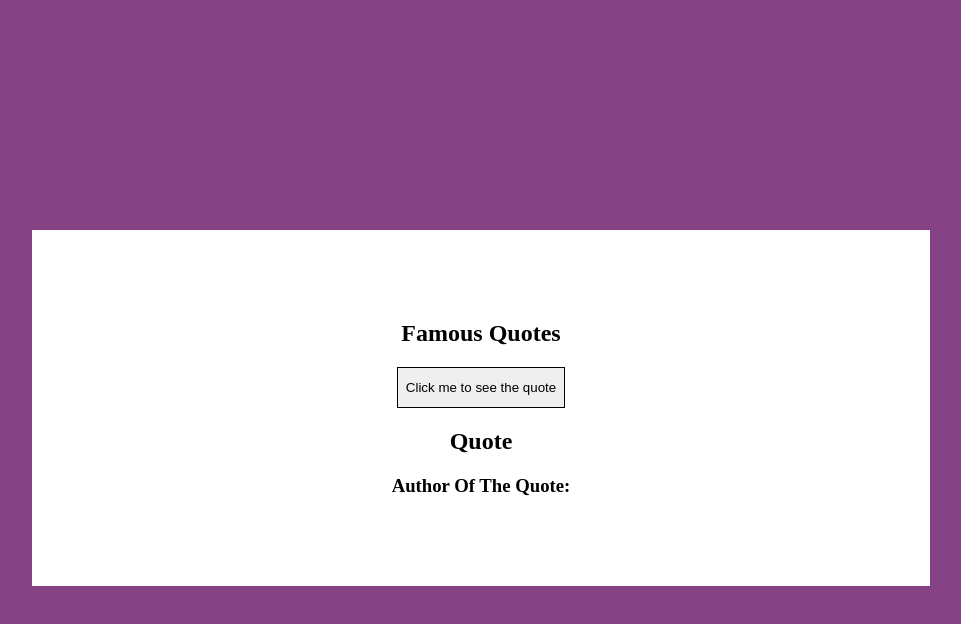
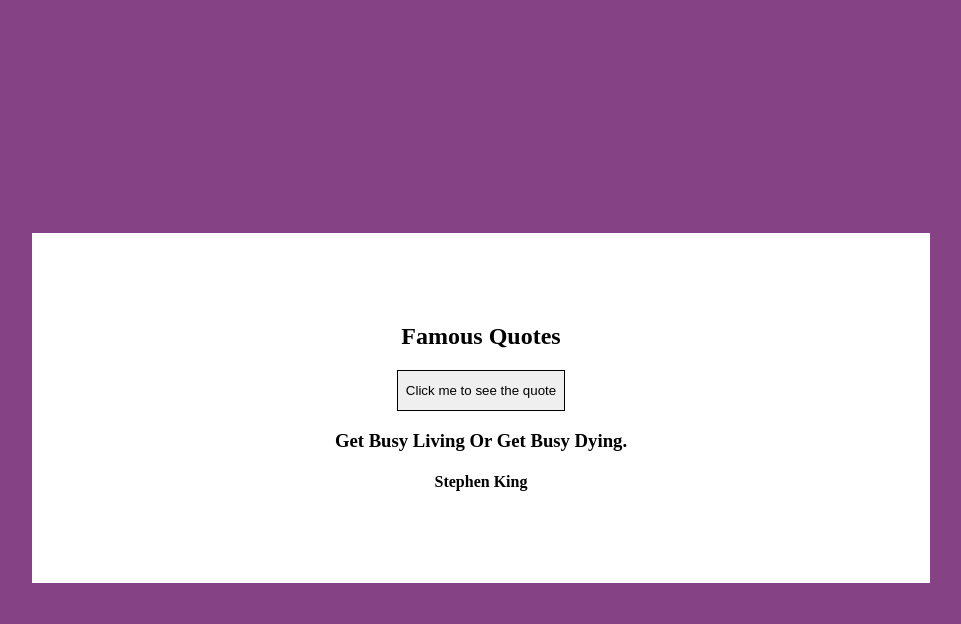
Before and after one commit to Gitarrra92/quotes, a plain HTML site: page index.html in a window 1280 px wide. Both pictures are taken after a click on the button "Click me to see the quote". Shown: the whole page, without its empty margins (159-1120 px from the left). Drawn offline with Linux system fonts and the light colour scheme.

Commit message:
quotes added

```diff
--- a/index.html
+++ b/index.html
@@ -11,9 +11,9 @@
             <h2>Famous quotes</h2>
             <button type="button" class="colorBtn">Click me to see the quote</button>
             <blockquote>
-                <h2 class="quote">quote</h2>
+                <h3 class="quote">quote</h3>
             </blockquote>
-            <h3 class="author">Author of the quote: </h3>
+            <h4 class="author">Author of the quote: </h4>
         </div>
         <script src="script.js"></script>
     </body>
--- a/script.js
+++ b/script.js
@@ -24,3 +24,16 @@ const quotes = [
         quote: "Twenty years from now you will be more disappointed by the things that you didn’t do than by the ones you did do"
     }
 ]
+
+const quoteButton = document.querySelector(".colorBtn");
+const quoteAuthor = document.querySelector(".author");
+const quote = document.querySelector(".quote");
+
+
+quoteButton.addEventListener("click", displayQuote);
+
+function displayQuote() {
+    let number = Math.floor(Math.random() * quotes.length);
+    quote.innerHTML = quotes[number].quote;
+    quoteAuthor.innerHTML = quotes[number].name;
+}
```
